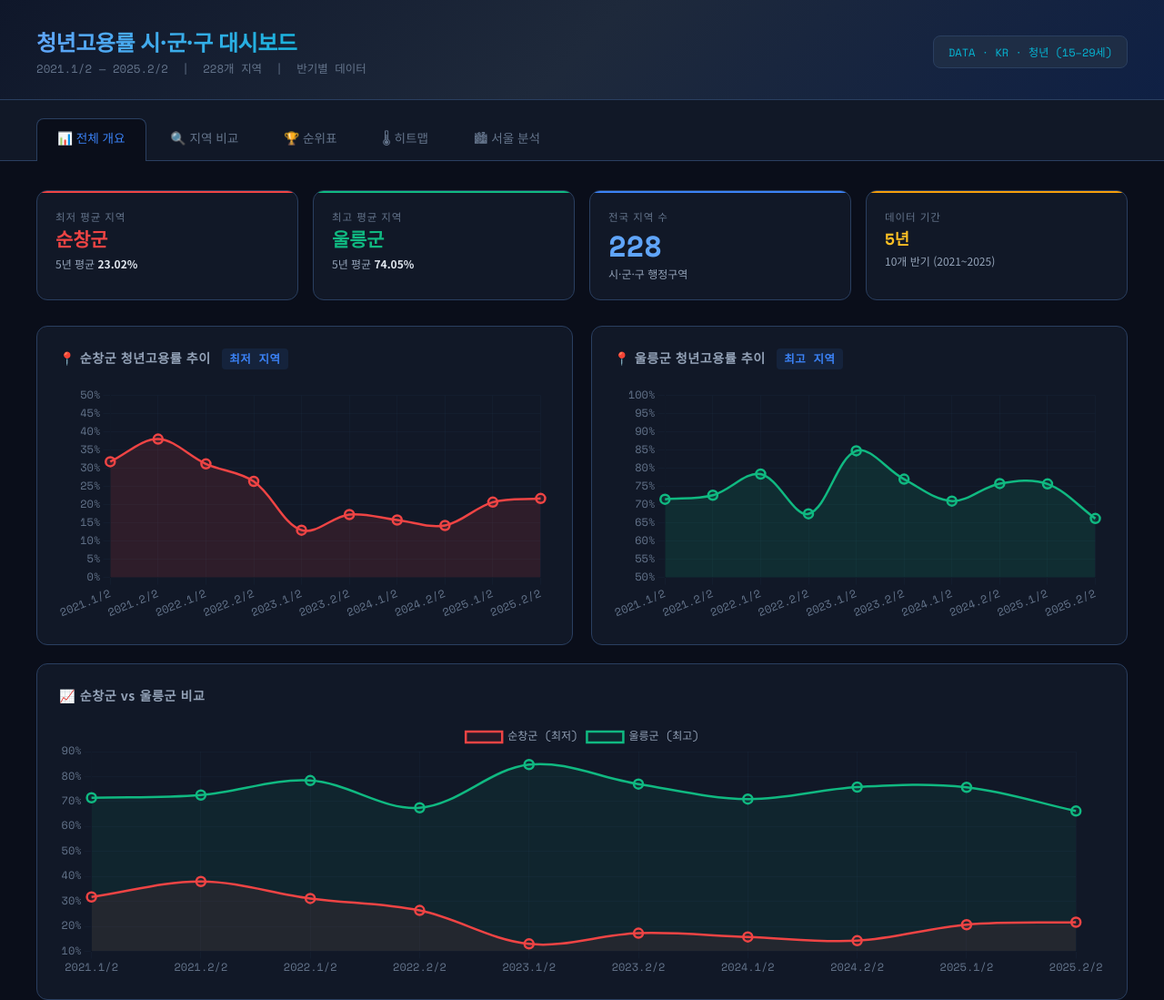
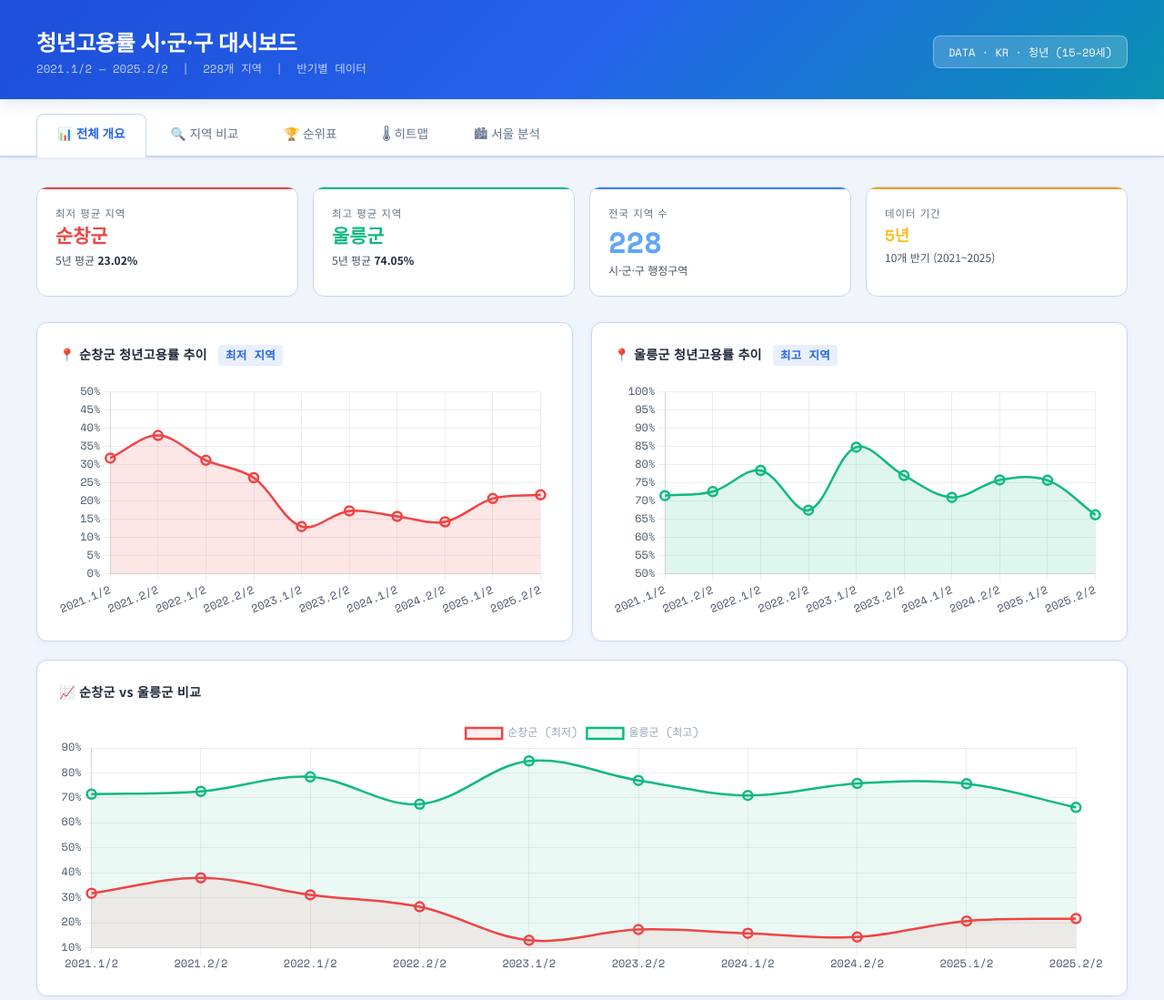
Before and after one commit to gbe-ds-ml/project1, a plain HTML site: page index.html in a window 1280 px wide. Shown: the top 1099 px of the page at 91% size. Drawn offline with nearby package versions, Linux system fonts and the light colour scheme.

Commit message:
Update index.html

```diff
--- a/index.html
+++ b/index.html
@@ -9,19 +9,19 @@
   @import url('https://fonts.googleapis.com/css2?family=Noto+Sans+KR:wght@300;400;500;700;900&family=Space+Mono:wght@400;700&display=swap');
 
   :root {
-    --bg: #0a0e1a;
-    --bg2: #111827;
-    --bg3: #1a2235;
-    --surface: #1e2d45;
-    --border: #2a3f60;
-    --accent: #3b82f6;
-    --accent2: #06b6d4;
+    --bg: #f0f4fb;
+    --bg2: #ffffff;
+    --bg3: #e8eef8;
+    --surface: #dde8f7;
+    --border: #c8d8ee;
+    --accent: #2563eb;
+    --accent2: #0891b2;
     --accent3: #f59e0b;
     --danger: #ef4444;
     --success: #10b981;
-    --text: #e2e8f0;
+    --text: #1e293b;
     --text-muted: #64748b;
-    --text-dim: #94a3b8;
+    --text-dim: #475569;
   }
 
   * { box-sizing: border-box; margin: 0; padding: 0; }
@@ -36,8 +36,8 @@
 
   /* ── Header ── */
   .header {
-    background: linear-gradient(135deg, #0f172a 0%, #1e293b 50%, #0f2044 100%);
-    border-bottom: 1px solid var(--border);
+    background: linear-gradient(135deg, #1d4ed8 0%, #2563eb 50%, #0891b2 100%);
+    border-bottom: none;
     padding: 28px 40px 24px;
     display: flex;
     align-items: center;
@@ -45,29 +45,27 @@
     position: sticky;
     top: 0;
     z-index: 100;
-    backdrop-filter: blur(10px);
+    box-shadow: 0 2px 16px rgba(37,99,235,0.18);
   }
   .header-left h1 {
     font-size: 1.5rem;
     font-weight: 700;
     letter-spacing: -0.02em;
-    background: linear-gradient(90deg, #60a5fa, #06b6d4);
-    -webkit-background-clip: text;
-    -webkit-text-fill-color: transparent;
+    color: #ffffff;
   }
   .header-left p {
     font-size: 0.78rem;
-    color: var(--text-muted);
+    color: rgba(255,255,255,0.72);
     margin-top: 3px;
     font-family: 'Space Mono', monospace;
   }
   .header-badge {
-    background: var(--surface);
-    border: 1px solid var(--border);
+    background: rgba(255,255,255,0.18);
+    border: 1px solid rgba(255,255,255,0.35);
     border-radius: 8px;
     padding: 8px 16px;
     font-size: 0.75rem;
-    color: var(--accent2);
+    color: #ffffff;
     font-family: 'Space Mono', monospace;
   }
 
@@ -75,9 +73,10 @@
   .nav-tabs {
     display: flex;
     gap: 4px;
-    padding: 20px 40px 0;
-    border-bottom: 1px solid var(--border);
+    padding: 16px 40px 0;
+    border-bottom: 2px solid var(--border);
     background: var(--bg2);
+    box-shadow: 0 1px 4px rgba(37,99,235,0.07);
   }
   .nav-tab {
     padding: 10px 22px;
@@ -91,13 +90,14 @@
     transition: all 0.2s;
     background: transparent;
   }
-  .nav-tab:hover { color: var(--text-dim); background: var(--bg3); }
+  .nav-tab:hover { color: var(--accent); background: var(--bg3); }
   .nav-tab.active {
     color: var(--accent);
-    background: var(--bg);
+    background: var(--bg2);
     border-color: var(--border);
-    border-bottom-color: var(--bg);
-    margin-bottom: -1px;
+    border-bottom-color: var(--bg2);
+    margin-bottom: -2px;
+    font-weight: 700;
   }
 
   /* ── Main layout ── */
@@ -121,7 +121,7 @@
     overflow: hidden;
     transition: transform 0.2s, box-shadow 0.2s;
   }
-  .stat-card:hover { transform: translateY(-2px); box-shadow: 0 8px 32px rgba(59,130,246,0.12); }
+  .stat-card:hover { transform: translateY(-2px); box-shadow: 0 8px 28px rgba(37,99,235,0.14); }
   .stat-card::before {
     content: '';
     position: absolute;
@@ -162,19 +162,20 @@
     border: 1px solid var(--border);
     border-radius: 12px;
     padding: 24px;
+    box-shadow: 0 1px 6px rgba(37,99,235,0.06);
   }
   .chart-card h3 {
     font-size: 0.88rem;
     font-weight: 600;
-    color: var(--text-dim);
+    color: var(--text);
     margin-bottom: 20px;
-    letter-spacing: 0.04em;
+    letter-spacing: 0.02em;
   }
   .chart-card h3 span {
     color: var(--accent);
     font-family: 'Space Mono', monospace;
     font-size: 0.78rem;
-    background: rgba(59,130,246,0.1);
+    background: rgba(37,99,235,0.1);
     padding: 2px 8px;
     border-radius: 4px;
     margin-left: 8px;
@@ -199,7 +200,7 @@
   }
   .rank-table td {
     padding: 10px 14px;
-    border-bottom: 1px solid rgba(42,63,96,0.5);
+    border-bottom: 1px solid rgba(200,216,238,0.8);
     color: var(--text-dim);
   }
   .rank-table tr:last-child td { border-bottom: none; }
@@ -313,7 +314,7 @@
     color: var(--text-dim);
     transition: background 0.1s;
   }
-  .autocomplete-item:hover { background: rgba(59,130,246,0.1); color: var(--text); }
+  .autocomplete-item:hover { background: rgba(37,99,235,0.08); color: var(--text); }
 
   /* ── City filter ── */
   .city-filter {
@@ -365,6 +366,7 @@
     font-size: 0.65rem;
     font-family: 'Space Mono', monospace;
     color: white;
+    font-weight: 600;
     transition: transform 0.15s;
     cursor: default;
     position: relative;
@@ -391,7 +393,7 @@
     z-index: 9999;
     display: none;
     min-width: 160px;
-    box-shadow: 0 8px 24px rgba(0,0,0,0.4);
+    box-shadow: 0 8px 24px rgba(37,99,235,0.15);
   }
   .tooltip .t-region { font-weight: 700; margin-bottom: 4px; color: var(--accent); }
   .tooltip .t-row { display: flex; justify-content: space-between; gap: 20px; color: var(--text-dim); }
@@ -575,13 +577,13 @@
     <div class="heatmap-wrap" id="heatmap-container"></div>
     <div style="display:flex; gap:8px; margin-top:16px; align-items:center; font-size:0.75rem; color:var(--text-muted);">
       <span>낮음</span>
-      <div style="display:flex; gap:2px;">
-        <div style="width:20px;height:12px;border-radius:2px;background:#1e3a5f"></div>
+        <div style="display:flex; gap:2px;">
+        <div style="width:20px;height:12px;border-radius:2px;background:#bfdbfe"></div>
+        <div style="width:20px;height:12px;border-radius:2px;background:#93c5fd"></div>
+        <div style="width:20px;height:12px;border-radius:2px;background:#60a5fa"></div>
+        <div style="width:20px;height:12px;border-radius:2px;background:#3b82f6"></div>
         <div style="width:20px;height:12px;border-radius:2px;background:#1d4ed8"></div>
-        <div style="width:20px;height:12px;border-radius:2px;background:#0891b2"></div>
-        <div style="width:20px;height:12px;border-radius:2px;background:#059669"></div>
-        <div style="width:20px;height:12px;border-radius:2px;background:#d97706"></div>
-        <div style="width:20px;height:12px;border-radius:2px;background:#dc2626"></div>
+        <div style="width:20px;height:12px;border-radius:2px;background:#1e3a8a"></div>
       </div>
       <span>높음</span>
     </div>
@@ -636,8 +638,9 @@ const COLORS = [
 // ════════════════════════════════════
 // CHART DEFAULTS
 // ════════════════════════════════════
-Chart.defaults.color = '#64748b';
+Chart.defaults.color = '#475569';
 Chart.defaults.font.family = "'Space Mono', monospace";
+const GRID_COLOR = 'rgba(100,116,139,0.12)';
 
 function makeLineOpts(label, color, fill=false) {
   return {
@@ -664,7 +667,7 @@ function buildOverview() {
       }]
     },
     options:{responsive:true,maintainAspectRatio:false,plugins:{legend:{display:false},tooltip:{callbacks:{label:c=>`${c.raw}%`}}},
-    scales:{y:{min:0,max:50,ticks:{callback:v=>v+'%'},grid:{color:'#2a3f6020'}},x:{grid:{color:'#2a3f6020'}}}}
+    scales:{y:{min:0,max:50,ticks:{callback:v=>v+'%'},grid:{color:GRID_COLOR}},x:{grid:{color:GRID_COLOR}}}}
   });
 
   // Ulleung
@@ -680,7 +683,7 @@ function buildOverview() {
       }]
     },
     options:{responsive:true,maintainAspectRatio:false,plugins:{legend:{display:false},tooltip:{callbacks:{label:c=>`${c.raw}%`}}},
-    scales:{y:{min:50,max:100,ticks:{callback:v=>v+'%'},grid:{color:'#2a3f6020'}},x:{grid:{color:'#2a3f6020'}}}}
+    scales:{y:{min:50,max:100,ticks:{callback:v=>v+'%'},grid:{color:GRID_COLOR}},x:{grid:{color:GRID_COLOR}}}}
   });
 
   // Compare main
@@ -695,7 +698,7 @@ function buildOverview() {
     },
     options:{responsive:true,maintainAspectRatio:false,
       plugins:{legend:{labels:{color:'#94a3b8',font:{size:12}}},tooltip:{callbacks:{label:c=>`${c.dataset.label}: ${c.raw}%`}}},
-      scales:{y:{ticks:{callback:v=>v+'%'},grid:{color:'#2a3f6020'}},x:{grid:{color:'#2a3f6020'}}}}
+      scales:{y:{ticks:{callback:v=>v+'%'},grid:{color:GRID_COLOR}},x:{grid:{color:GRID_COLOR}}}}
   });
 
   // Top 10
@@ -711,7 +714,7 @@ function buildOverview() {
     },
     options:{indexAxis:'y',responsive:true,maintainAspectRatio:false,
       plugins:{legend:{display:false},tooltip:{callbacks:{label:c=>`${c.raw}%`}}},
-      scales:{x:{min:40,ticks:{callback:v=>v+'%'},grid:{color:'#2a3f6020'}},y:{ticks:{color:'#94a3b8',font:{size:11}},grid:{display:false}}}}
+      scales:{x:{min:40,ticks:{callback:v=>v+'%'},grid:{color:GRID_COLOR}},y:{ticks:{color:'#94a3b8',font:{size:11}},grid:{display:false}}}}
   });
 
   // Bottom 10
@@ -727,7 +730,7 @@ function buildOverview() {
     },
     options:{indexAxis:'y',responsive:true,maintainAspectRatio:false,
       plugins:{legend:{display:false},tooltip:{callbacks:{label:c=>`${c.raw}%`}}},
-      scales:{x:{min:0,max:45,ticks:{callback:v=>v+'%'},grid:{color:'#2a3f6020'}},y:{ticks:{color:'#94a3b8',font:{size:11}},grid:{display:false}}}}
+      scales:{x:{min:0,max:45,ticks:{callback:v=>v+'%'},grid:{color:GRID_COLOR}},y:{ticks:{color:'#94a3b8',font:{size:11}},grid:{display:false}}}}
   });
 }
 
@@ -791,7 +794,7 @@ function updateCompare() {
     data:{labels:PERIODS, datasets},
     options:{responsive:true,maintainAspectRatio:false,
       plugins:{legend:{labels:{color:'#94a3b8'}},tooltip:{callbacks:{label:c=>`${c.dataset.label}: ${c.raw}%`}}},
-      scales:{y:{ticks:{callback:v=>v+'%'},grid:{color:'#2a3f6020'}},x:{grid:{color:'#2a3f6020'}}}}
+      scales:{y:{ticks:{callback:v=>v+'%'},grid:{color:GRID_COLOR}},x:{grid:{color:GRID_COLOR}}}}
   });
 
   // Bar chart
@@ -810,7 +813,7 @@ function updateCompare() {
     },
     options:{responsive:true,maintainAspectRatio:false,
       plugins:{legend:{display:false},tooltip:{callbacks:{label:c=>`${c.raw}%`}}},
-      scales:{y:{ticks:{callback:v=>v+'%'},grid:{color:'#2a3f6020'}},x:{ticks:{color:'#94a3b8'},grid:{display:false}}}}
+      scales:{y:{ticks:{callback:v=>v+'%'},grid:{color:GRID_COLOR}},x:{ticks:{color:'#94a3b8'},grid:{display:false}}}}
   });
 
   // Stats table
@@ -821,10 +824,10 @@ function updateCompare() {
     const mn = Math.min(...vals), mx = Math.max(...vals);
     const avg = MEANS[r];
     const rank = SORTED.indexOf(r)+1;
-    return `<tr style="border-bottom:1px solid #2a3f6044">
+    return `<tr style="border-bottom:1px solid #e2e8f0">
       <td style="padding:9px 12px;color:${COLORS[i%COLORS.length]};font-weight:600">${r}</td>
       <td style="padding:9px 12px;font-family:'Space Mono',monospace;font-size:0.8rem">${avg}%</td>
-      <td style="padding:9px 12px;font-family:'Space Mono',monospace;font-size:0.8rem;color:#10b981">${mx}%</td>
+      <td style="padding:9px 12px;font-family:'Space Mono',monospace;font-size:0.8rem;color:#059669">${mx}%</td>
       <td style="padding:9px 12px;font-family:'Space Mono',monospace;font-size:0.8rem;color:#ef4444">${mn}%</td>
       <td style="padding:9px 12px;font-family:'Space Mono',monospace;font-size:0.8rem;color:var(--text-muted)">${rank}위</td>
     </tr>`;
@@ -878,12 +881,12 @@ function filterRanking(f, btn) {
 // HEATMAP
 // ════════════════════════════════════
 function heatColor(val) {
-  if(val<25) return '#1e3a5f';
-  if(val<35) return '#1d4ed8';
-  if(val<45) return '#0891b2';
-  if(val<55) return '#059669';
-  if(val<65) return '#d97706';
-  return '#dc2626';
+  if(val<25) return '#bfdbfe';
+  if(val<35) return '#93c5fd';
+  if(val<45) return '#60a5fa';
+  if(val<55) return '#3b82f6';
+  if(val<65) return '#1d4ed8';
+  return '#1e3a8a';
 }
 
 function buildHeatmap(city='서울') {
@@ -893,7 +896,7 @@ function buildHeatmap(city='서울') {
   regions.forEach(r=>{
     html+=`<tr><td class="heatmap-region">${r.replace(city+' ','')}</td>`;
     DATA[r].forEach((v,i)=>{
-      html+=`<td class="heatmap-cell" style="background:${heatColor(v)}"
+      html+=`<td class="heatmap-cell" style="background:${heatColor(v)};color:${v<35?'#1e3a8a':'white'}"
         data-region="${r}" data-period="${PERIODS[i]}" data-val="${v}">${v}</td>`;
     });
     html+='</tr>';
@@ -944,7 +947,7 @@ function buildSeoul() {
     },
     options:{responsive:true,maintainAspectRatio:false,
       plugins:{legend:{display:false},tooltip:{callbacks:{label:c=>`${c.raw}%`}}},
-      scales:{y:{min:25,ticks:{callback:v=>v+'%'},grid:{color:'#2a3f6020'}},
+      scales:{y:{min:25,ticks:{callback:v=>v+'%'},grid:{color:GRID_COLOR}},
         x:{ticks:{color:'#94a3b8',font:{size:10.5}},grid:{display:false}}}}
   });
 
@@ -961,7 +964,7 @@ function buildSeoul() {
     options:{responsive:true,maintainAspectRatio:false,
       plugins:{legend:{labels:{color:'#64748b',font:{size:9},boxWidth:10,padding:8}}},
       interaction:{mode:'index',intersect:false},
-      scales:{y:{ticks:{callback:v=>v+'%'},grid:{color:'#2a3f6020'}},x:{grid:{color:'#2a3f6020'}}}}
+      scales:{y:{ticks:{callback:v=>v+'%'},grid:{color:GRID_COLOR}},x:{grid:{color:GRID_COLOR}}}}
   });
 }
 
```
